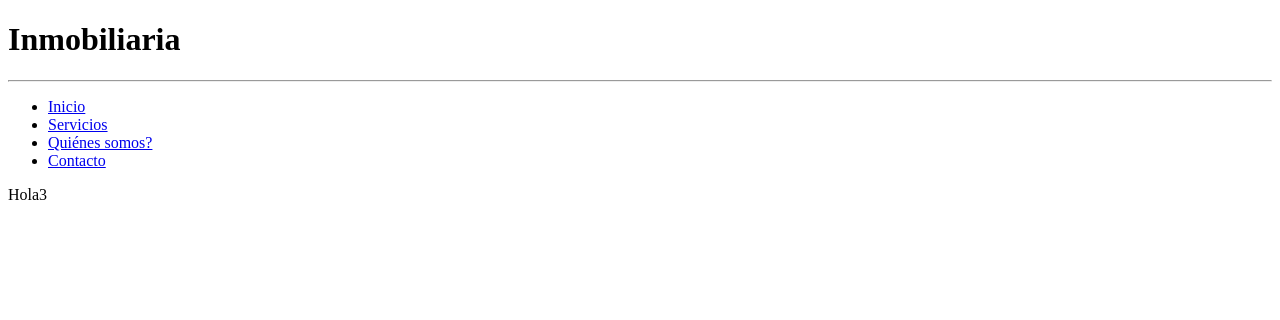
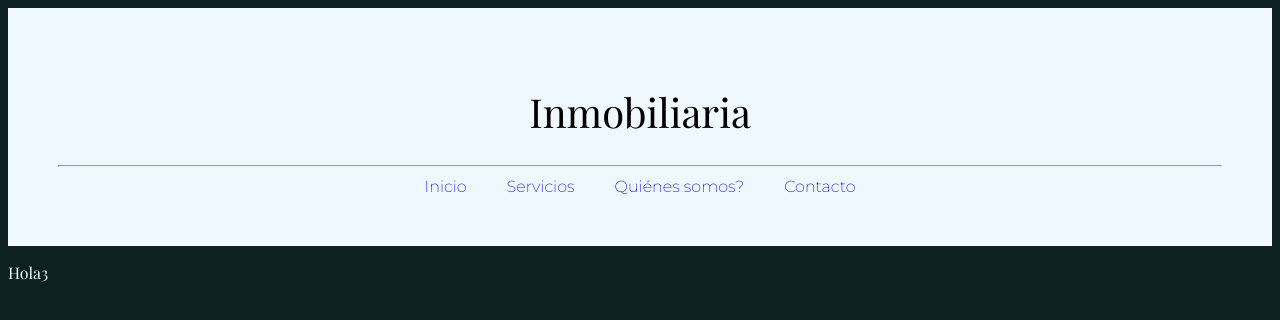
Before and after one commit to angelicamaru/inmobiliaria, a React (Create React App) app: page /contacto in a window 1280 px wide. Shown: the top 320 px of the page. Built offline with nearby package versions, Linux system fonts and the light colour scheme.

Commit message:
MenuStyle

```diff
--- a/src/App.js
+++ b/src/App.js
@@ -1,6 +1,4 @@
-import InicioSection from "./Components/InicioSection/Inicio";
-import { BrowserRouter as Router, Route, Switch, Link } from "react-router-dom";
-import MenuMain from "./Components/Menu";
+import MenuMain from "./Components/Menu/Menu";
 
 const App = () => {
   return <MenuMain />;
--- a/src/Components/Menu.js
+++ b/src/Components/Menu/Menu.js
@@ -1,27 +1,24 @@
 import { BrowserRouter as Router, Switch, Route, Link } from "react-router-dom";
-import InicioSection from "./InicioSection/Inicio";
-import ServiciosSection from "./ServiciosSection/Servicios";
+import InicioSection from "../InicioSection/Inicio";
+import ServiciosSection from "../ServiciosSection/ServiciosSection";
+import classes from "./Menu.module.css";
 
 const MenuMain = () => {
   return (
     <Router>
-      <div className="Menu">
+      <div className={classes.menu}>
         <h1>Inmobiliaria</h1>
         <hr />
-        <ul>
-          <li>
-            <Link to="/">Inicio</Link>
-          </li>
-          <li>
-            <Link to="/services">Servicios</Link>
-          </li>
-          <li>
-            <Link to="/info">Quiénes somos?</Link>
-          </li>
-          <li>
-            <Link to="/contacto">Contacto</Link>
-          </li>
-        </ul>
+
+        <div className={classes.secciones}>
+          <Link to="/">Inicio</Link>
+
+          <Link to="/services">Servicios</Link>
+
+          <Link to="/info">Quiénes somos?</Link>
+
+          <Link to="/contacto">Contacto</Link>
+        </div>
       </div>
       <Switch>
         <Route exact path="/">
--- /dev/null
+++ b/src/Components/Menu/Menu.module.css
@@ -0,0 +1,21 @@
+@import url("https://fonts.googleapis.com/css2?family=Montserrat:wght@200&display=swap");
+
+.menu {
+  background-color: aliceblue;
+  color: rgb(0, 0, 0);
+  text-align: center;
+  justify-content: center;
+  align-items: center;
+  padding: 50px;
+}
+h1 {
+  font-size: 40px;
+  font-weight: 100;
+}
+
+a:link {
+  text-decoration: none;
+  padding: 4px;
+  font-family: "Montserrat", sans-serif;
+  padding: 20px;
+}
--- a/src/Components/ServiciosSection/Servicios.js
+++ b/src/Components/ServiciosSection/ServiciosSection.js
@@ -1,9 +1,11 @@
 import React from "react";
+import classes from "../estilo.module.css";
 
 function ServiciosSection() {
   return (
-    <div>
-      You can find us here:
+    <div className={classes.sectio}>
+      <h2>Servicios</h2>
+      <p>¿Cómo podemos ayudarle?</p>
       <br />
       GeeksforGeeks
       <br />
--- /dev/null
+++ b/src/Components/estilo.module.css
@@ -0,0 +1,6 @@
+@import url("https://fonts.googleapis.com/css2?family=Playfair+Display&display=swap");
+body {
+  background-color: rgb(13, 33, 35);
+  font-family: "Playfair Display", serif;
+  color: aliceblue;
+}
```
Also changed, not shown: src/Components/ServiciosSection/ServiciosSection.module.css (added).
